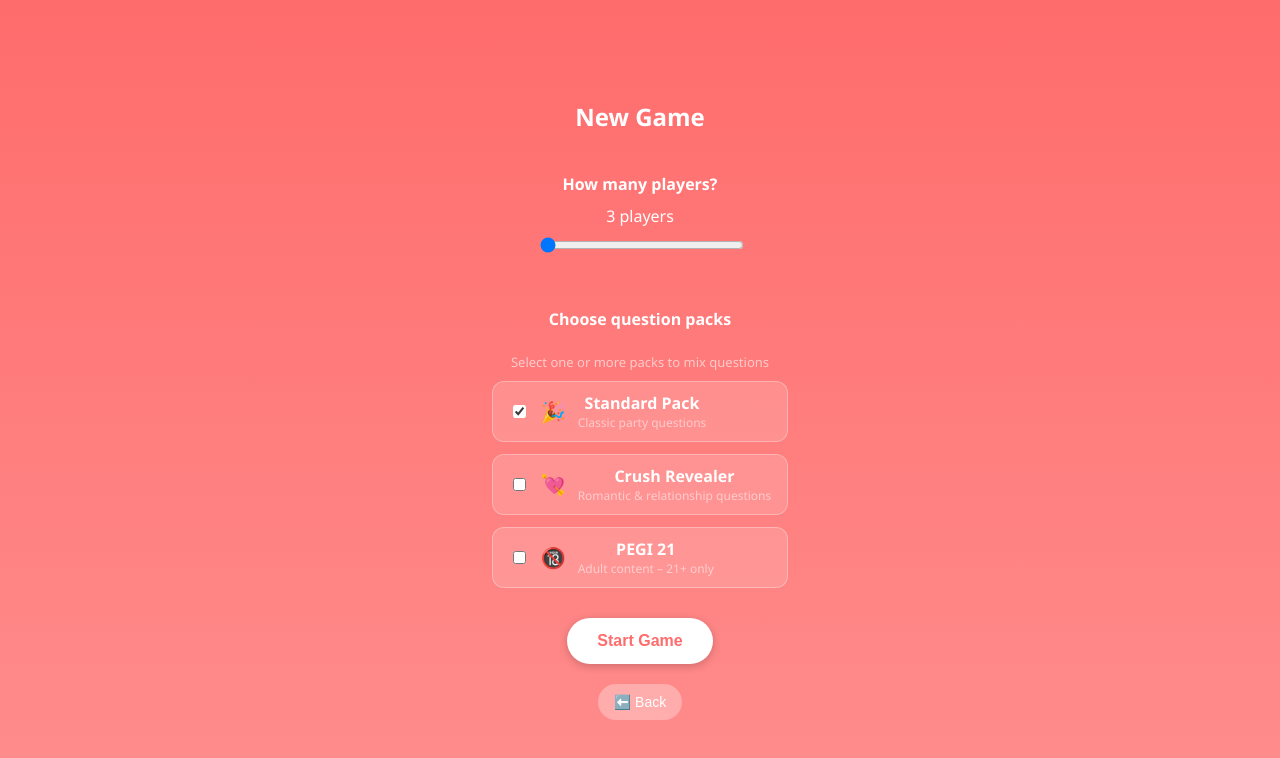
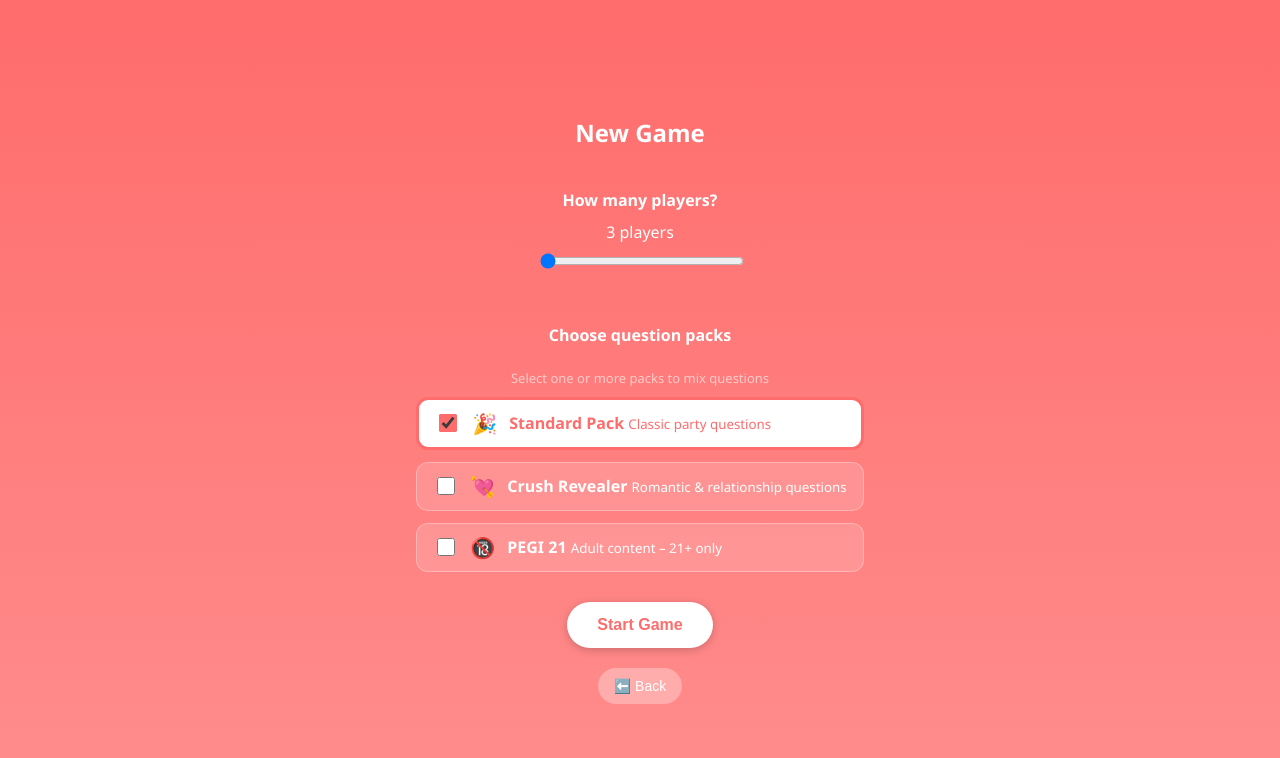
Before and after one commit to aurelbicot/60-40, a plain HTML site: page index.html in a window 1280 px wide. Both pictures are taken after a click on the button "New Game". Drawn offline with Linux system fonts and the light colour scheme.

Commit message:
Ma mise à jour

```diff
--- a/style.css
+++ b/style.css
@@ -34,9 +34,15 @@ body, html {
 }
 
 .subtitle {
+  font-weight: 600;
   font-size: 16px;
-  margin-top: 10px;
-  margin-bottom: 30px;
+  margin: 20px 0 10px;
+}
+
+.hint {
+  font-size: 13px;
+  color: #fff9;
+  margin-bottom: 10px;
 }
 
 /* Main button */
@@ -83,23 +89,9 @@ body, html {
   background-color: rgba(255, 255, 255, 0.45);
 }
 
-/* Icons (optionnel si tu veux ajouter des emojis inline) */
+/* Icons optionnels */
 .secondary-button::before {
   font-size: 16px;
-}
-
-/* Subtitle */
-.subtitle {
-  font-weight: 600;
-  font-size: 16px;
-  margin: 20px 0 10px;
-}
-
-/* Hint text */
-.hint {
-  font-size: 13px;
-  color: #fff9;
-  margin-bottom: 10px;
 }
 
 /* Slider */
@@ -130,22 +122,32 @@ body, html {
   align-items: center;
   gap: 12px;
   cursor: pointer;
+  transition: all 0.2s ease-in-out;
 }
 
-.pack input {
-  accent-color: white;
+/* Style quand le pack est sélectionné */
+.pack:has(input:checked) {
+  background: white;
+  color: #ff6c6c;
+  border: 3px solid #ff6c6c;
+}
+
+.pack:has(input:checked) small {
+  color: #ff6c6c;
 }
 
 .pack .icon {
   font-size: 20px;
 }
 
-.pack-info small {
-  display: block;
-  font-size: 12px;
-  color: #fff8;
+/* Checkbox plus grande et visible */
+.pack input[type="checkbox"] {
+  width: 18px;
+  height: 18px;
+  accent-color: #ff6c6c;
 }
 
+/* Navigation d’écrans */
 .screen {
   display: none;
 }
```
